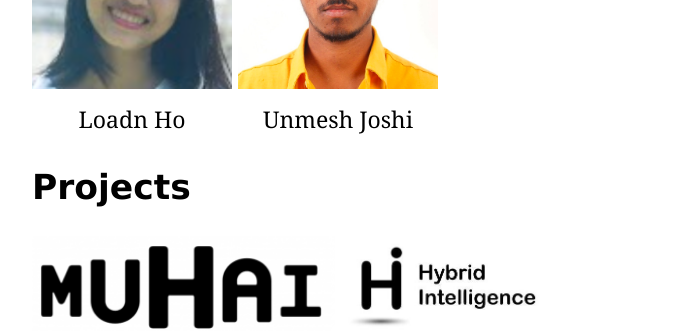
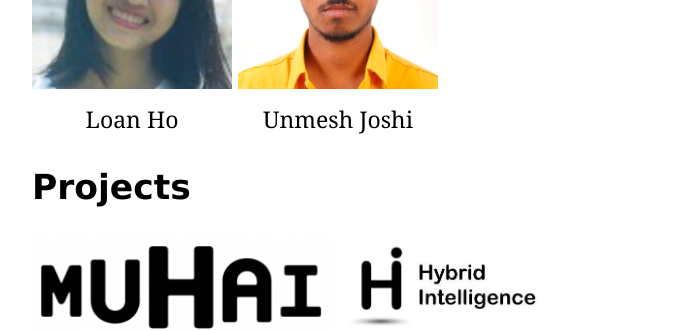
Before and after one commit to kai-vu/site, a Jekyll site: the page built from index.md, in a window 1280 px wide and 900 px high, scrolled down 1540 px. Shown: the part 306-637 px from the top of the window, without its empty margins (208-883 px from the left). Built offline with Jekyll 4.4.1, drawn with Linux system fonts in a browser that asks for light colours; our own code applies the rules of GitHub Pages for plain Markdown files.

Commit message:
fixed name

```diff
--- a/index.md
+++ b/index.md
@@ -29,7 +29,7 @@ We combine foundational theory and applied methods such as computational logic,
 <div style="text-align: center; width:200px; display:inline-block;"><img src="images/benno.jpg" width="200" height="200"><br>Benno Kruit</div>
 <div style="text-align: center; width:200px; display:inline-block;"><img src="images/mark.png" width="200" height="200"><br>Márk Adamik</div>
 <div style="text-align: center; width:200px; display:inline-block;"><img src="images/romana.jpg" width="200" height="200"><br>Romana Pernisch</div>
-<div style="text-align: center; width:200px; display:inline-block;"><img src="images/loan.png" width="200" height="200"><br>Loadn Ho</div>
+<div style="text-align: center; width:200px; display:inline-block;"><img src="images/loan.png" width="200" height="200"><br>Loan Ho</div>
 <div style="text-align: center; width:200px; display:inline-block;"><img src="images/unmesh.png" width="200" height="200"><br>Unmesh Joshi</div>
 </div>
 
```
